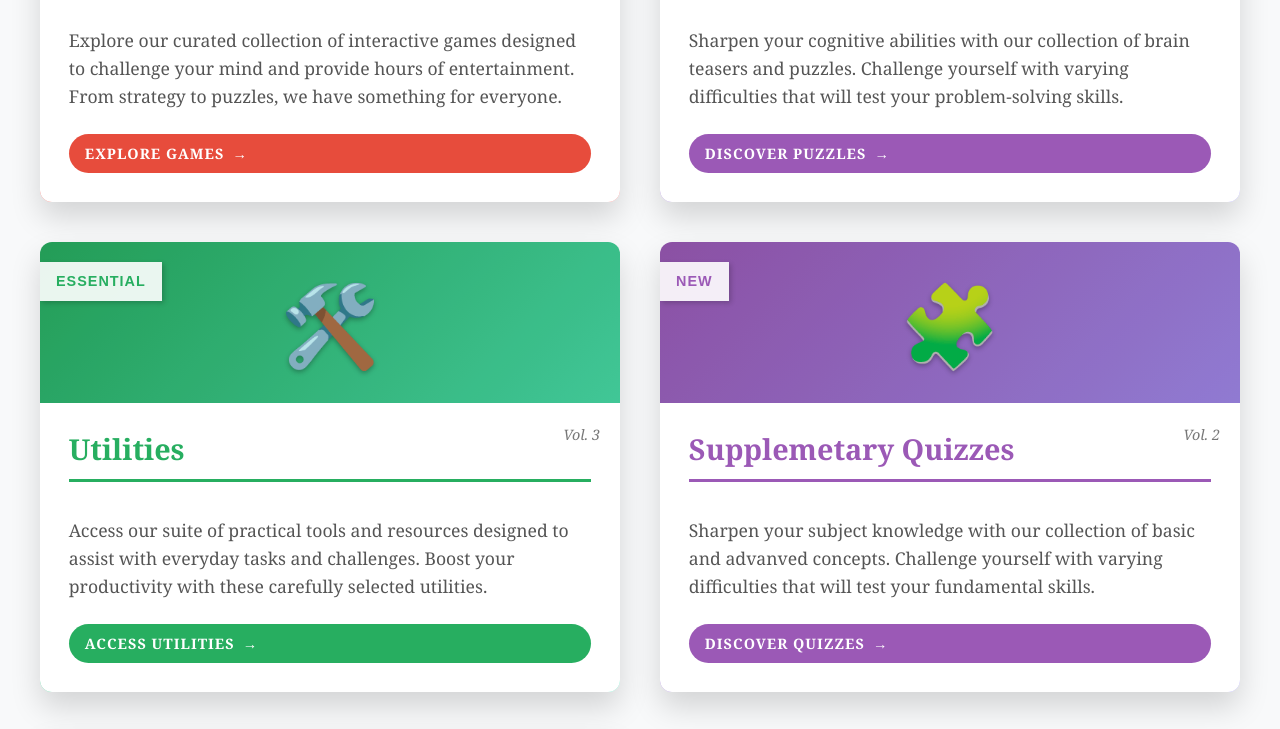
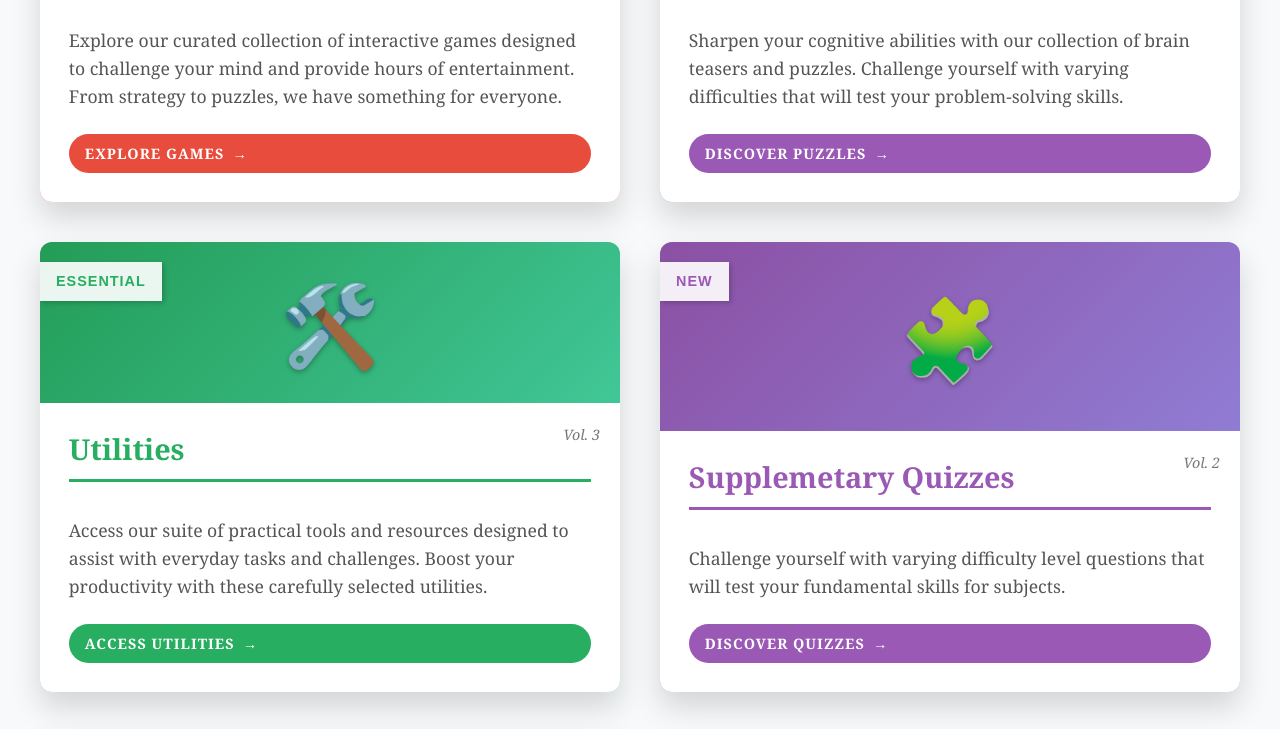
Before and after one commit to RMS-Sof/EcoSystem, a plain HTML site: page index.html in a window 1280 px wide. Shown: the part 525-1254 px from the top of the page. Drawn offline with Linux system fonts and the light colour scheme.

Commit message:
Update index.html

```diff
--- a/index.html
+++ b/index.html
@@ -371,7 +371,7 @@
                 <div class="card-content">
                     <div class="issue-number">Vol. 2</div>
                     <h2 class="card-title puzzles-title">Supplemetary Quizzes</h2>
-                    <p class="card-excerpt">Sharpen your subject knowledge with our collection of basic and advanved concepts. Challenge yourself with varying difficulties that will test your fundamental skills.</p>
+                    <p class="card-excerpt">Challenge yourself with varying difficulty level questions that will test your fundamental skills for subjects.</p>
                     <a href="https://rms-sof.github.io/QuizRoot//" class="read-more puzzles-button">Discover Quizzes</a>
                 </div>
             </div>
```
